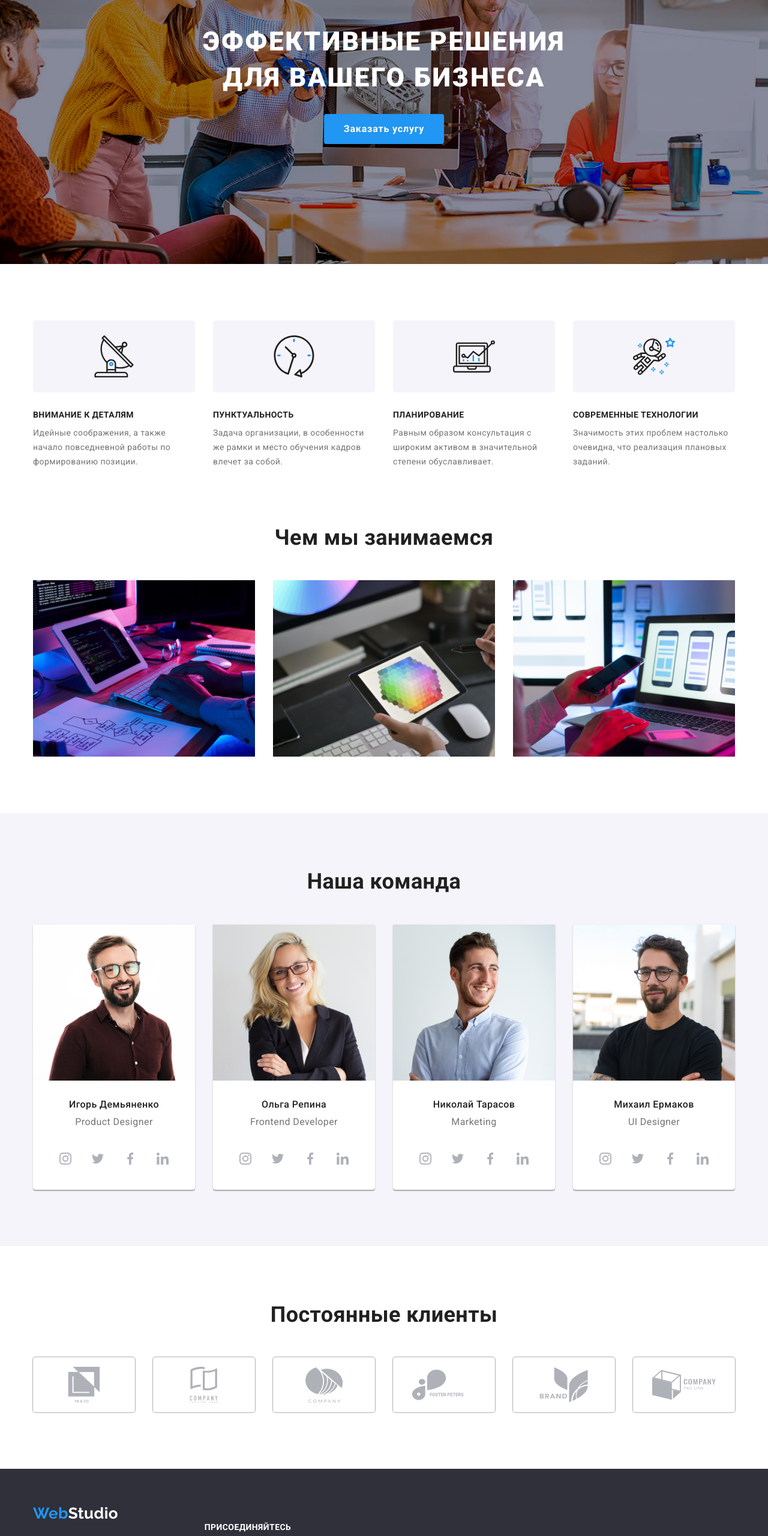
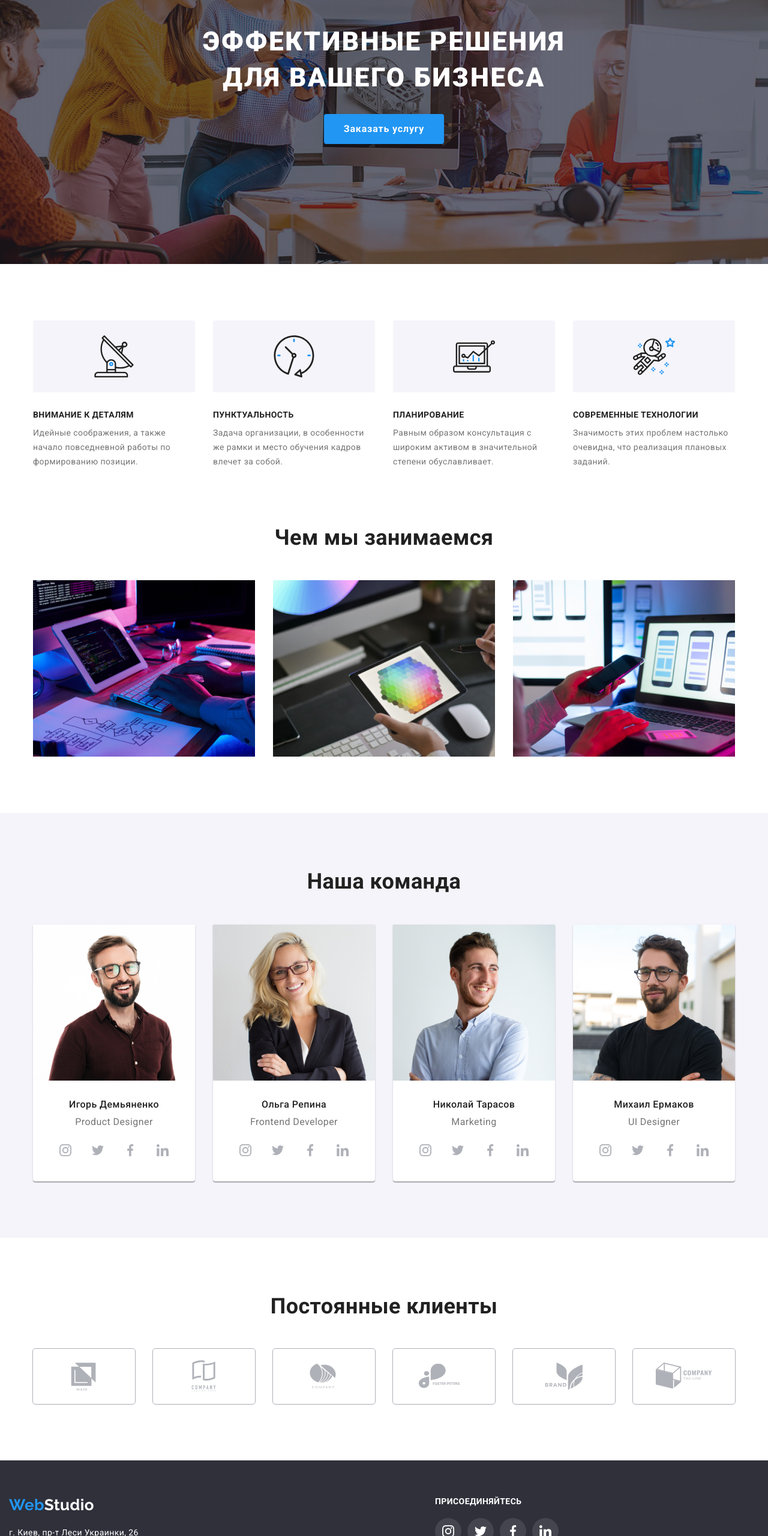
Before and after one commit to Serhii-Ruhtik/goit-markup-hw-04, a plain HTML site: page index.html in a window 1280 px wide. Shown: the part 240-2800 px from the top of the page at 60% size. Drawn offline with nearby package versions, Linux system fonts and the light colour scheme.

Commit message:
home-work-04

```diff
--- a/css/stales.css
+++ b/css/stales.css
@@ -195,9 +195,9 @@ img {
   padding-bottom: 30px;
 }
 
-.item-contact-header {
+/* .item-contact-header {
   margin-left: 50px;
-}
+} */
 
 .text-note.fonts:hover {
   color: var(--primary-text-color);
@@ -226,14 +226,14 @@ img {
 
 .hero {
   background-color: var(--color-hero-footer);
-  background-image: url(../img/hero/hero.jpg);
-  background-image: rgba(47, 48, 58, 0.4);
 
+ background-image: linear-gradient(rgba(47, 48, 58, 0.4), rgba(47, 48, 58, 0.4)), url(../img/hero/hero.jpg);
+  background-color: rgba(47, 48, 58, 0.4);
   background-position: center;
   background-repeat: no-repeat;
-  transform: uppercase;
   text-transform: uppercase;
-
+  max-width: 1600px;
+  margin: auto;
   text-align: center;
   padding: 200px 0px 200px 0px;
 }
@@ -301,7 +301,6 @@ img {
   border-radius: 4px;
 }
 
-
 .antenna::before {
   background-image: url(../img/icon/antenna.svg);
   background-repeat: no-repeat;
@@ -329,7 +328,6 @@ img {
   background-position: center;
   margin-bottom: 30px;
 }
-
 
 .caption {
   margin-bottom: 50px;
@@ -388,7 +386,7 @@ img {
   color: var(--secondary-text-color);
   margin-bottom: 0;
   text-align: center;
-  margin-bottom: 30px;
+  margin-bottom: 16px;
 }
 
 /* ICON COMAND */
@@ -456,13 +454,19 @@ img {
   outline: solid 1px var(--acsent-text-color);
 }
 
+.media-regular-customers:hover .icon-customers-media,
+.media-regular-customers:focus .icon-customers-media{
+  fill: var(--acsent-text-color);
+}
+
+
 .icon-customers-media {
   fill: var(--color-icon);
 }
-.icon-customers-media:hover,
+/* .icon-customers-media:hover,
 .icon-customers-media:focus {
   fill: var(--acsent-text-color);
-}
+} */
 
 /* FOOTER */
 
@@ -512,11 +516,11 @@ img {
   justify-content: center;
 }
 .link-join-in:hover,
-.link-join-in:focus{
+.link-join-in:focus {
   background-color: var(--acsent-text-color);
 }
 
-.madia-join-in{
+.madia-join-in {
   fill: var(--color-white);
 }
 
@@ -609,9 +613,6 @@ img {
   margin-right: 0;
 }
 
-
-
-
 .section-margin {
   padding-top: 94px;
   padding-bottom: 94px;
@@ -639,6 +640,10 @@ img {
 .item-portfolio > .control {
   border-radius: 4px;
 }
+.control:hover {
+  box-shadow: 0px 1px 3px rgb(0 0 0 / 12%), 0px 1px 1px rgb(0 0 0 / 14%),
+    0px 2px 1px rgb(0 0 0 / 20%);
+}
 
 .flex-container {
   display: flex;
@@ -660,6 +665,12 @@ img {
   margin-right: 30px;
   width: 370px;
   margin-bottom: 30px;
+
+}
+
+.flex-element:hover{
+box-shadow: 0px 1px 3px rgb(0 0 0 / 12%), 0px 1px 1px rgb(0 0 0 / 14%),
+    0px 2px 1px rgb(0 0 0 / 20%);
 }
 
 .flex-element:nth-child(3n) {
--- a/index.html
+++ b/index.html
@@ -430,7 +430,8 @@
 
       <!-- Section-Regular-Customers -->
 
-      <section class="container section-margin">
+      <section class="section-margin">
+        <div class="container">
           <h2 class="caption">Постоянные клиенты</h2>
           <ul class="regular-customers">
             <li class="item-regular-customers">
@@ -441,7 +442,7 @@
                 rel="noopener noreferrer"
               >
                 <svg class="icon-customers-media" width="106" height="60">
-                <use href="./img/symbol-defs.svg#group-yako"></use>
+                  <use href="./img/regular-customers/symbol-defs.svg#yaco"></use>
                 </svg>
               </a>
             </li>
@@ -453,7 +454,7 @@
                 rel="noopener noreferrer"
               >
                 <svg class="icon-customers-media" width="106" height="60">
-                <use href="./img/symbol-defs.svg#company"></use>
+                  <use href="./img/regular-customers/symbol-defs.svg#company"></use>
                 </svg>
               </a>
             </li>
@@ -465,7 +466,7 @@
                 rel="noopener noreferrer"
               >
                 <svg class="icon-customers-media" width="106" height="60">
-                <use href="./img/symbol-defs.svg#company2"></use>
+                  <use href="./img/regular-customers/symbol-defs.svg#company2"></use>
                 </svg>
               </a>
             </li>
@@ -477,7 +478,7 @@
                 rel="noopener noreferrer"
               >
                 <svg class="icon-customers-media" width="106" height="60">
-                <use href="./img/symbol-defs.svg#foster-peters"></use>
+                  <use href="./img/regular-customers/symbol-defs.svg#forster-peters"></use>
                 </svg>
               </a>
             </li>
@@ -489,7 +490,7 @@
                 rel="noopener noreferrer"
               >
                 <svg class="icon-customers-media" width="106" height="60">
-                <use href="./img/symbol-defs.svg#brand"></use>
+                  <use href="./img/regular-customers/symbol-defs.svg#brand"></use>
                 </svg>
               </a>
             </li>
@@ -501,11 +502,12 @@
                 rel="noopener noreferrer"
               >
                 <svg class="icon-customers-media" width="106" height="60">
-                <use href="./img/symbol-defs.svg#tag-line"></use>
+                  <use href="./img/regular-customers/symbol-defs.svg#tag-line"></use>
                 </svg>
               </a>
             </li>
           </ul>
+        </div>
       </section>
     </main>
 
@@ -517,7 +519,7 @@
           <span class="color-logo">Web</span
           ><span class="slogan">Studio</span></a
         >
-        <div class="footer-flax">
+        <!-- <div class="footer-flax"> -->
         <address>
           <ul class="footer-list">
             <li>
@@ -535,7 +537,8 @@
             </li>
           </ul>
         </address>
-
+      </div>
+      <div class="container">
         <section class="footer-join-in">
           <h2 class="join-in">Присоединяйтесь</h2>
           <ul class="join-in-list">
@@ -547,21 +550,21 @@
               </a>
             </li>
             <li class="join-in-item">
-                <a  class="link-join-in" href="">
+              <a class="link-join-in" href="">
                 <svg class="madia-join-in" width="20" height="20">
                   <use href="./img/symbol-defs.svg#twitter"></use>
                 </svg>
               </a>
             </li>
             <li class="join-in-item">
-                <a  class="link-join-in" href="">
+              <a class="link-join-in" href="">
                 <svg class="madia-join-in" width="20" height="20">
                   <use href="./img/symbol-defs.svg#facebook"></use>
                 </svg>
               </a>
             </li>
             <li class="join-in-item">
-                <a  class="link-join-in" href="">
+              <a class="link-join-in" href="">
                 <svg class="madia-join-in" width="20" height="20">
                   <use href="./img/symbol-defs.svg#linkedin"></use>
                 </svg>
@@ -570,7 +573,8 @@
           </ul>
         </section>
       </div>
-      </div>
+
+      <!-- </div> -->
     </footer>
   </body>
 </html>
```
Also changed, not shown: portfolio.html (+35 -30 lines), img/regular-customers/brand.svg (added), img/regular-customers/company.svg (added), img/regular-customers/company2.svg (added), img/regular-customers/forster-peters.svg (added), img/regular-customers/symbol-defs.svg (added), img/regular-customers/tag-line.svg (added), img/regular-customers/ya&co.svg (added). Lines whose indentation alone changed are shown as unchanged.
